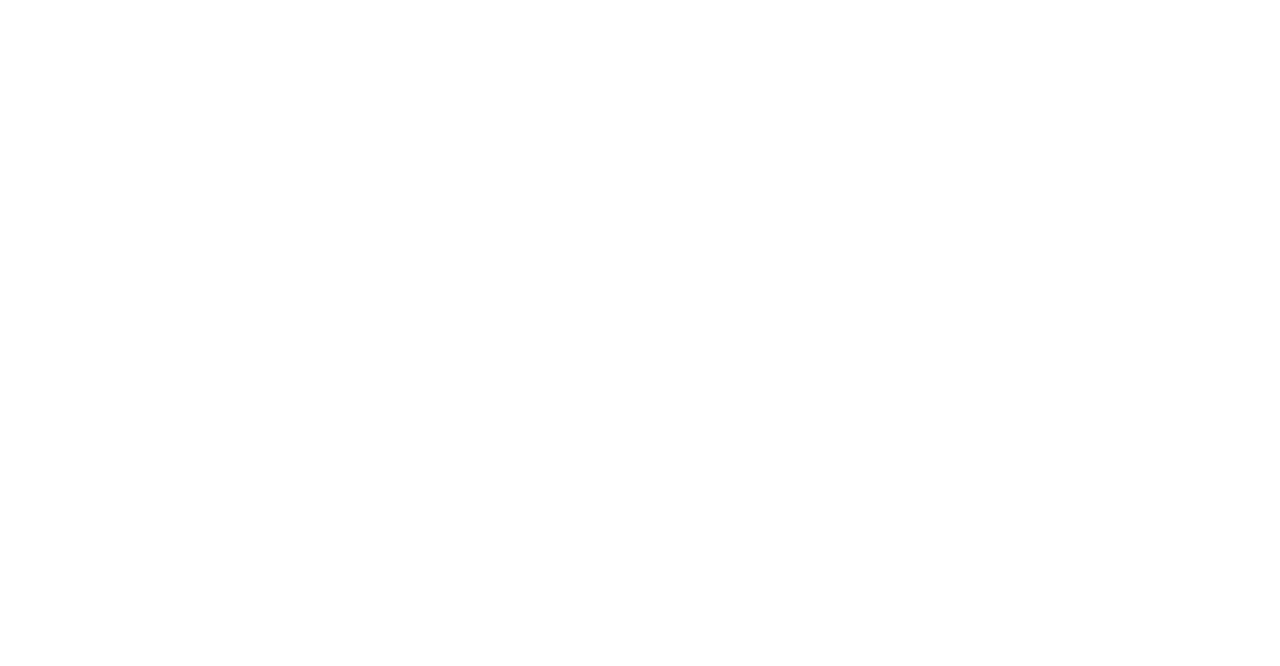
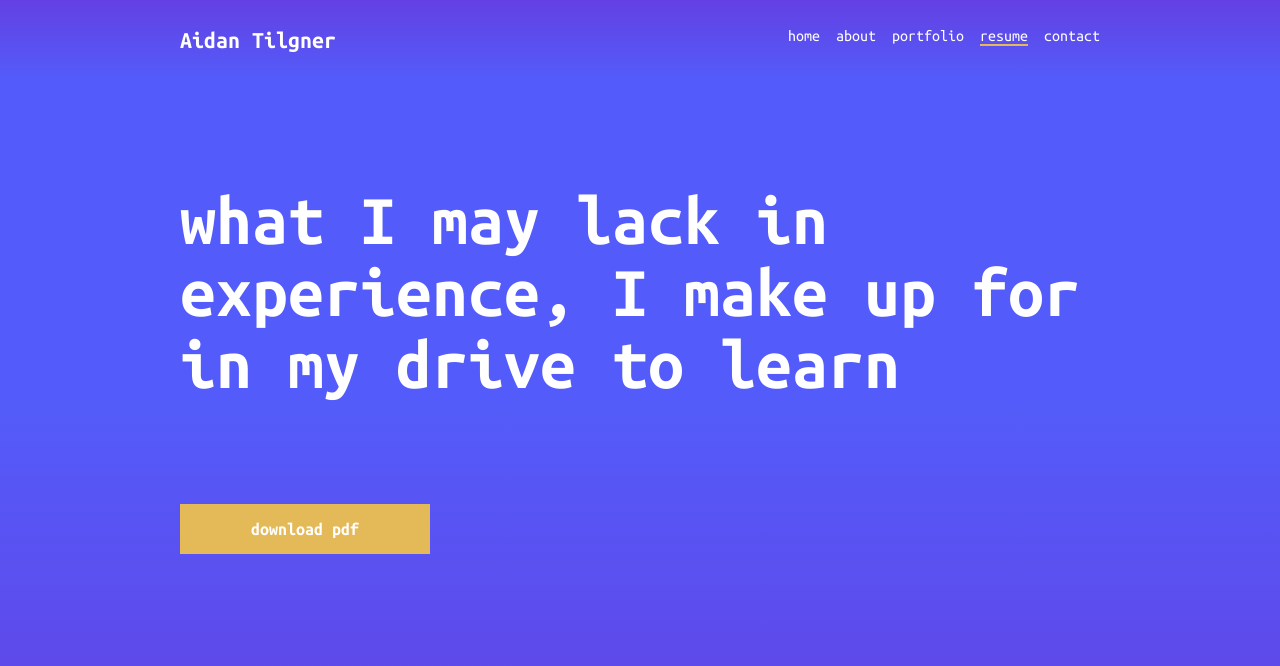
Before and after one commit to AidanTilgner/portfolio-client, a React (Create React App) app: page /resume in a window 1280 px wide. Shown: the top 666 px of the page. Built offline with nearby package versions, Linux system fonts and the light colour scheme.

Commit message:
added resume section

```diff
--- a/src/App.js
+++ b/src/App.js
@@ -3,6 +3,10 @@
 
 //components
 import Home from "./pages/Home/Home";
+import About from "./pages/About/About";
+import Portfolio from "./pages/Portfolio/Porfolio";
+import Resume from "./pages/Resume/Resume";
+import Contact from "./pages/Contact/Contact";
 
 //files
 import "./App.scss";
@@ -15,6 +19,18 @@
                 <Route path="/home">
                   <Home />
                 </Route>
+                <Route path="/about">
+                    <About/>
+                </Route>
+                <Route path="/portfolio">
+                    <Portfolio/>
+                </Route>
+                <Route path="/resume">
+                    <Resume/>
+                </Route>
+                <Route path="/contact">
+                    <Contact/>
+                </Route>
             </Switch>
         </div>
     );
--- /dev/null
+++ b/src/pages/About/About.jsx
@@ -0,0 +1,11 @@
+import React from 'react'
+
+function About() {
+    return (
+        <div>
+
+        </div>
+    )
+}
+
+export default About
--- /dev/null
+++ b/src/pages/Contact/Contact.jsx
@@ -0,0 +1,11 @@
+import React from 'react'
+
+function Contact() {
+    return (
+        <div>
+
+        </div>
+    )
+}
+
+export default Contact
--- /dev/null
+++ b/src/pages/Portfolio/Porfolio.jsx
@@ -0,0 +1,11 @@
+import React from 'react'
+
+function Porfolio() {
+    return (
+        <div>
+
+        </div>
+    )
+}
+
+export default Porfolio
--- /dev/null
+++ b/src/pages/Resume/Resume.jsx
@@ -0,0 +1,32 @@
+//modules
+import React from 'react';
+
+//components
+import Navbar from '../../components/Navbar/Navbar';
+import Footer from '../../components/Footer/Footer';
+
+//files
+import './Resume.scss';
+import resume from '../../assets/files/resume.pdf';
+
+function Resume() {
+    return (
+        <div className="resume">
+            <Navbar active="resume"/>
+            <div className="resume__hero">
+                <h1 className="resume__tagline">
+                    what I may lack in experience, I
+                    make up for in my drive to learn
+                </h1>
+                <a href={resume} download="aidan-tilger-resume">
+                    <button className="resume__button-filled">
+                        download pdf
+                    </button>
+                </a>
+            </div>
+
+        </div>
+    )
+}
+
+export default Resume
--- /dev/null
+++ b/src/pages/Resume/Resume.scss
@@ -0,0 +1,47 @@
+@use '../../partials/mixins' as *;
+@use '../../partials/typography' as *;
+@use '../../partials/variables' as *;
+
+.resume{
+    padding-block-start: 80px;
+    @include default-padding;
+    background-image: linear-gradient($blue, $blue, $purple);
+    height: calc(100vh - 80px);
+
+    @include tablet{
+        height: calc(100vh - 100px);
+    }
+
+    @include desktop{
+        height: calc(100vh - 80px);
+    }
+
+    &__hero{
+
+        @include tablet{
+            display: flex;
+            flex-direction: column;
+            justify-content: center;
+            margin-top: 56px;
+        }
+    }
+
+    &__tagline{
+        width: 100%;
+        color: white;
+        font-size: $mobile-h1;
+
+        @include tablet{
+            font-size: 72px
+        }
+    }
+
+    &__button-filled{
+        @include button-filled;
+        margin-top: 24px;
+
+        @include tablet{
+            margin-top: 56px;
+        }
+    }
+}
```
Also changed, not shown: src/pages/About/About.scss (added), src/pages/Contact/Contact.scss (added), src/pages/Portfolio/Portfolio.scss (added), 1 other file (tests, documents, lock files or other folders).
